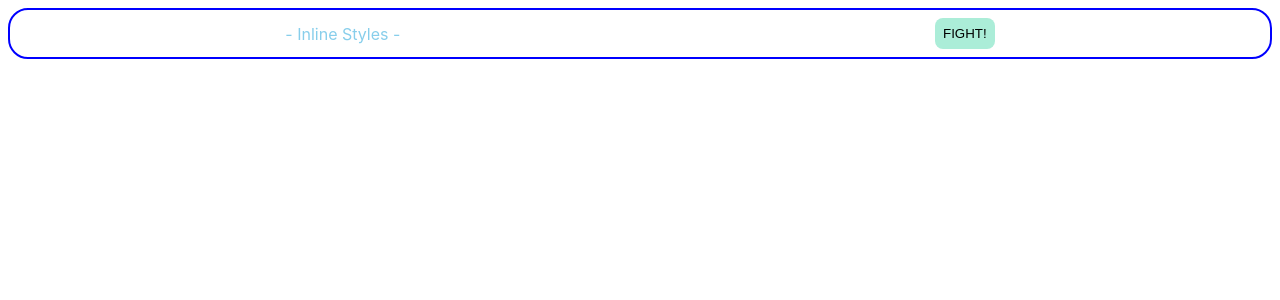
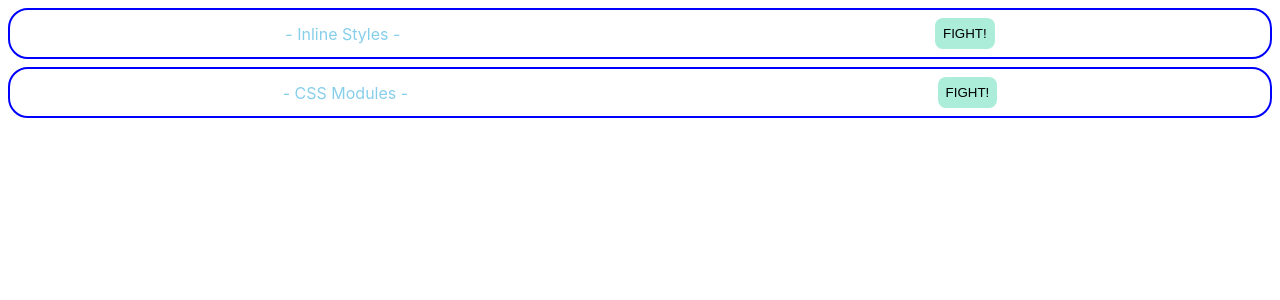
Before and after one commit to washogo/udemy-zyakee-react-lesson, a React (Create React App) app: page / in a window 1280 px wide. Shown: the top 300 px of the page. Built offline with nearby package versions, Linux system fonts and the light colour scheme.

Commit message:
css-modules-lesson

```diff
--- a/package.json
+++ b/package.json
@@ -10,6 +10,7 @@
     "@types/node": "^16.11.48",
     "@types/react": "^18.0.17",
     "@types/react-dom": "^18.0.6",
+    "node-sass": "^7.0.1",
     "react": "^18.2.0",
     "react-dom": "^18.2.0",
     "react-scripts": "5.0.1",
--- a/src/App.tsx
+++ b/src/App.tsx
@@ -1,11 +1,13 @@
-import { useState } from 'react';
-import './App.css';
-import { InlineStyle } from './components/InlineStyle';
+import { useState } from "react";
+import "./App.css";
+import { CssModules } from "./components/CssModules";
+import { InlineStyle } from "./components/InlineStyle";
 
-export default function App () {
+export default function App() {
   return (
     <div className="App">
-      <InlineStyle/>
+      <InlineStyle />
+      <CssModules />
     </div>
   );
 }
--- /dev/null
+++ b/src/components/CssModule.module.scss
@@ -0,0 +1,26 @@
+.container {
+  border: solid 2px blue;
+  border-radius: 20px;
+  padding: 8px;
+  margin: 8px;
+  display: flex;
+  justify-content: space-around;
+  align-items: center
+}
+
+.title {
+  margin: 0;
+  color: skyblue;
+}
+
+.button {
+  background: #abedd8;
+  border: none;
+  padding: 8px;
+  border-radius: 8px;
+  &:hover {
+    background-color: #aaae3a;
+    color: #fff;
+    cursor: pointer;
+  }
+}
--- /dev/null
+++ b/src/components/CssModules.tsx
@@ -0,0 +1,10 @@
+import classes from "./CssModule.module.scss"
+
+export const CssModules = () => {
+  return (
+    <div className={classes.container}>
+      <p className={classes.title}>- CSS Modules -</p>
+      <button className={classes.button}>FIGHT!</button>
+    </div>
+  )
+}
```
Also changed, not shown: 1 other file (tests, documents, lock files or other folders).
